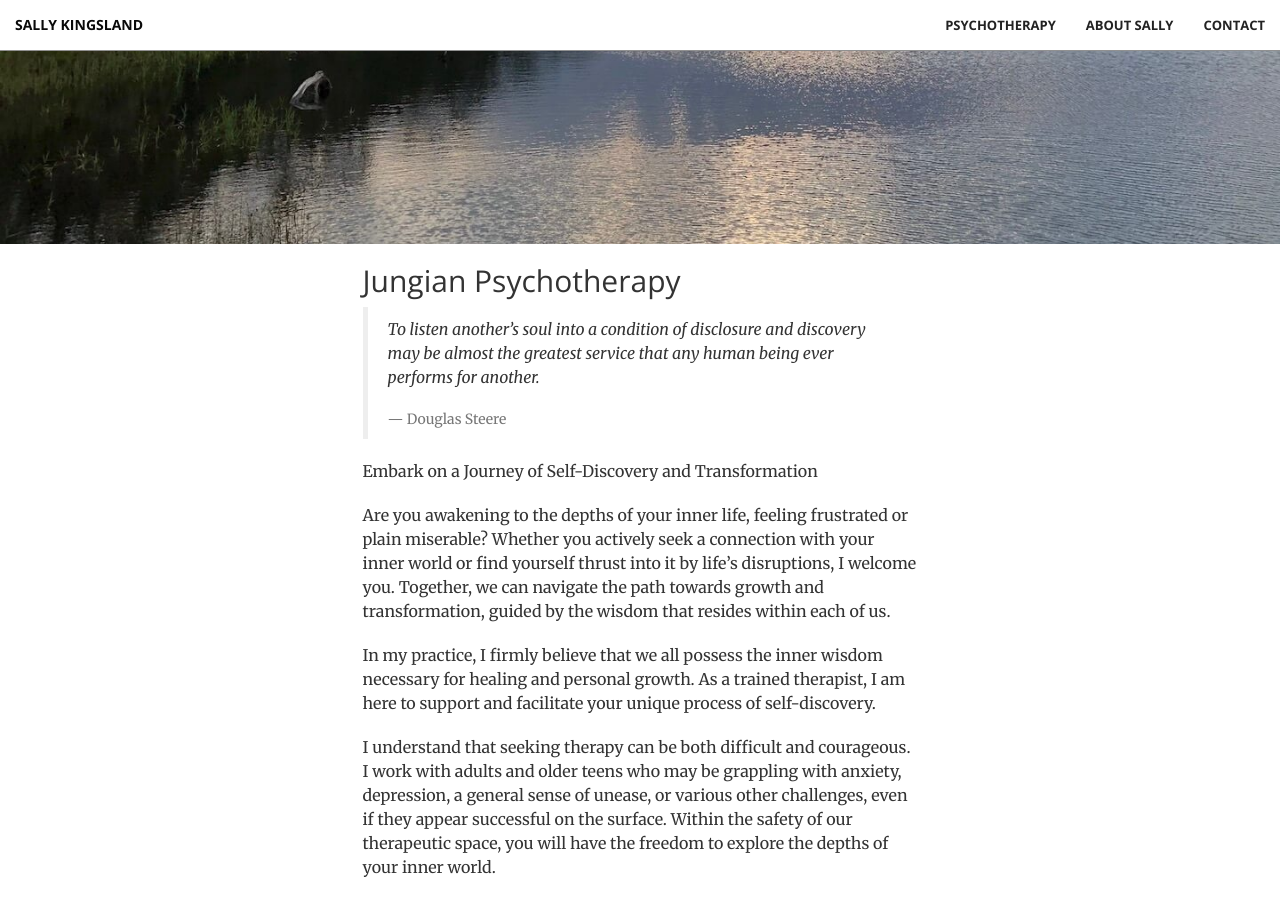
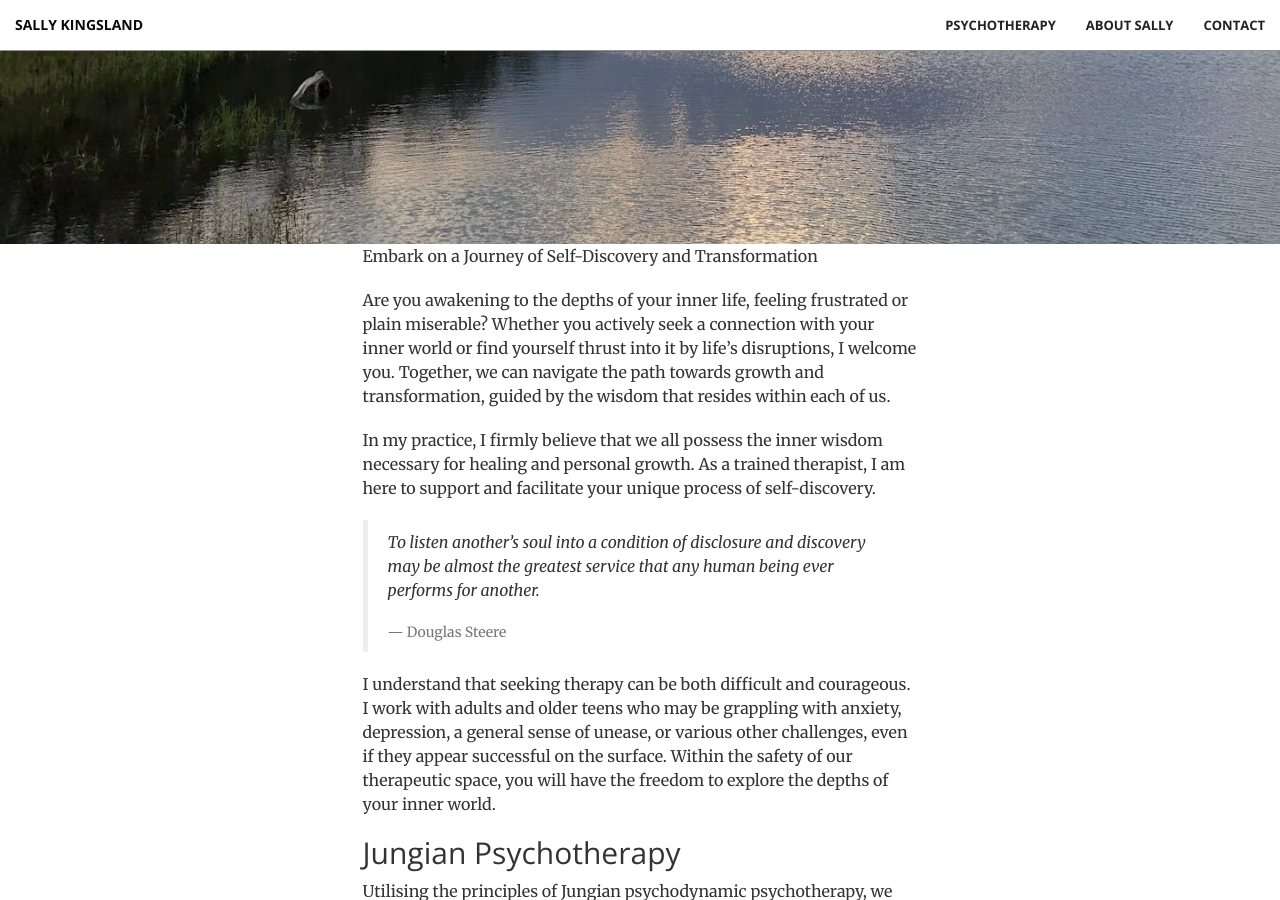
Before and after one commit to sallykingsland/sallykingsland.github.io, a Jekyll site: the page built from index.md, in a window 1280 px wide and 900 px high, scrolled down 656 px. Built offline with Jekyll 4.4.1, drawn with Linux system fonts in a browser that asks for light colours; our own code applies the rules of GitHub Pages for plain Markdown files; part of the change alters nothing that is shown.

Commit message:
Breaking up the text

```diff
--- a/index.md
+++ b/index.md
@@ -2,7 +2,11 @@
 layout: front
 ---
 
-## Jungian Psychotherapy
+Embark on a Journey of Self-Discovery and Transformation
+
+Are you awakening to the depths of your inner life, feeling frustrated or plain miserable? Whether you actively seek a connection with your inner world or find yourself thrust into it by life's disruptions, I welcome you. Together, we can navigate the path towards growth and transformation, guided by the wisdom that resides within each of us.
+
+In my practice, I firmly believe that we all possess the inner wisdom necessary for healing and personal growth. As a trained therapist, I am here to support and facilitate your unique process of self-discovery.
 
 <blockquote>
 <p><i>
@@ -11,13 +15,9 @@ To listen another’s soul into a condition of disclosure and discovery may be a
 <footer>Douglas Steere</footer>
 </blockquote>
 
-Embark on a Journey of Self-Discovery and Transformation
+I understand that seeking therapy can be both difficult and courageous. I work with adults and older teens who may be grappling with anxiety, depression, a general sense of unease, or various other challenges, even if they appear successful on the surface. Within the safety of our therapeutic space, you will have the freedom to explore the depths of your inner world.
 
-Are you awakening to the depths of your inner life, feeling frustrated or plain miserable? Whether you actively seek a connection with your inner world or find yourself thrust into it by life's disruptions, I welcome you. Together, we can navigate the path towards growth and transformation, guided by the wisdom that resides within each of us.
-
-In my practice, I firmly believe that we all possess the inner wisdom necessary for healing and personal growth. As a trained therapist, I am here to support and facilitate your unique process of self-discovery.
-
-I understand that seeking therapy can be both difficult and courageous. I work with adults and older teens who may be grappling with anxiety, depression, a general sense of unease, or various other challenges, even if they appear successful on the surface. Within the safety of our therapeutic space, you will have the freedom to explore the depths of your inner world.
+## Jungian Psychotherapy
 
 Utilising the principles of Jungian psychodynamic psychotherapy, we adopt a non-pathologising approach to untangle unconscious patterns and gain useful insights into your psyche. My holistic perspective and symbolic stance honours the meaningful nature of your experiences, pointing the way towards healing.
 
```
